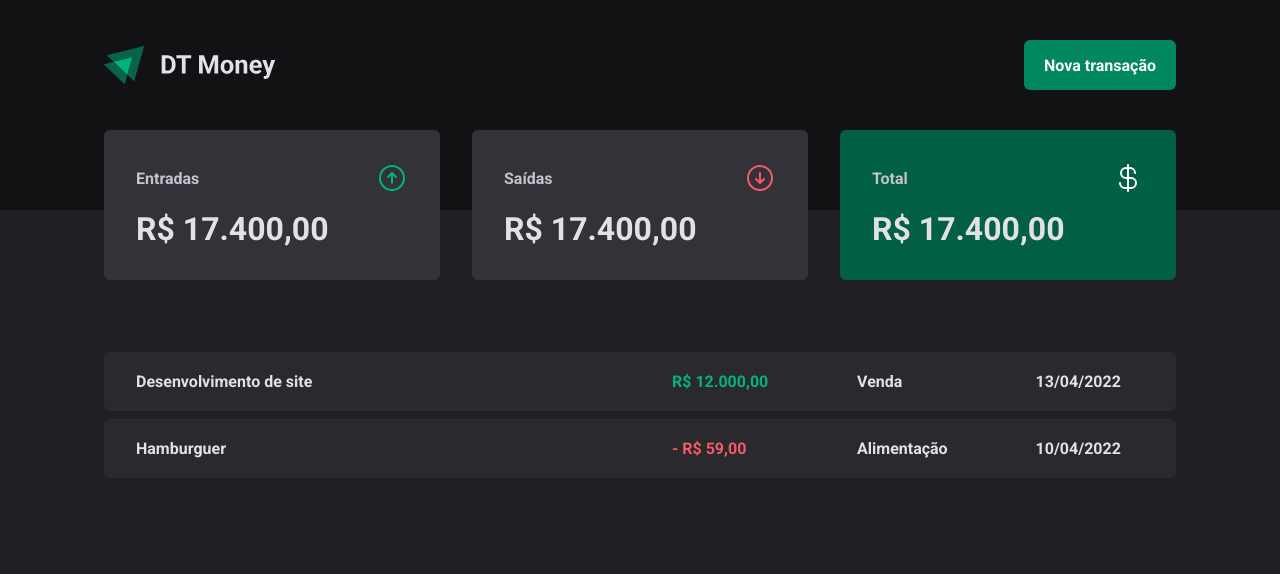
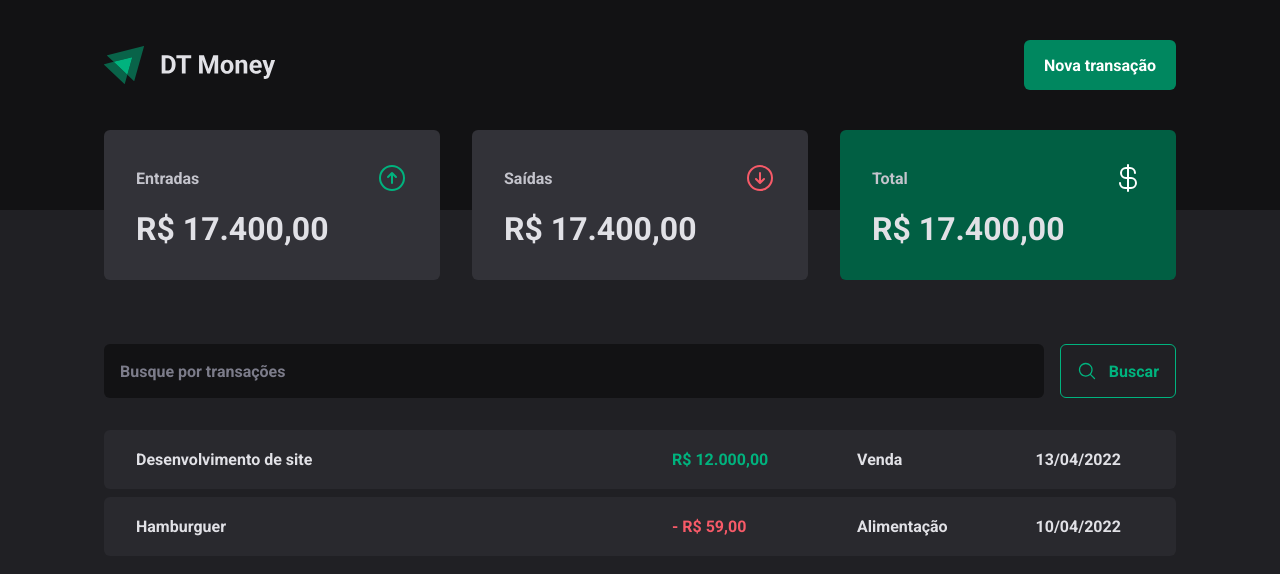
Before and after one commit to Luaxlz/ignite-dt-money, a React (Vite) app: page / in a window 1280 px wide. Shown: the top 574 px of the page. Built offline with nearby package versions, Linux system fonts and the light colour scheme.

Commit message:
feat: created transaction search form

```diff
--- /dev/null
+++ b/src/pages/Transactions/components/SearchForm/index.tsx
@@ -0,0 +1,15 @@
+import { MagnifyingGlass } from '@phosphor-icons/react';
+import { SearchFormContainer } from './style';
+
+export function SearchForm() {
+  return (
+    <SearchFormContainer>
+      <input type='text' placeholder='Busque por transações' />
+
+      <button type='submit'>
+        <MagnifyingGlass size={20} />
+        Buscar
+      </button>
+    </SearchFormContainer>
+  );
+}
--- /dev/null
+++ b/src/pages/Transactions/components/SearchForm/style.ts
@@ -0,0 +1,40 @@
+import styled from 'styled-components';
+
+export const SearchFormContainer = styled.form`
+  display: flex;
+  gap: 1rem;
+
+  input {
+    flex: 1;
+    border-radius: 6px;
+    border: 0;
+    background-color: ${(props) => props.theme['gray-900']};
+    color: ${(props) => props.theme['gray-300']};
+    padding: 1rem;
+
+    &::placeholder {
+      color: ${(props) => props.theme['gray-500']};
+    }
+  }
+
+  button {
+    display: flex;
+    align-items: center;
+    gap: 0.75rem;
+
+    border: 0;
+    padding: 1rem;
+    background-color: transparent;
+    border: 1px solid ${(props) => props.theme['green-300']};
+    color: ${(props) => props.theme['green-300']};
+    border-radius: 6px;
+    font-weight: bold;
+    transition: all 0.2s;
+
+    &:hover {
+      background-color: ${(props) => props.theme['green-500']};
+      border-color: ${(props) => props.theme['green-500']};
+      color: ${(props) => props.theme.white};
+    }
+  }
+`;
--- a/src/pages/Transactions/index.tsx
+++ b/src/pages/Transactions/index.tsx
@@ -1,5 +1,6 @@
 import { Header } from '../../components/Header';
 import { Summary } from '../../components/Header/Summary';
+import { SearchForm } from './components/SearchForm';
 import {
   PriceHighlight,
   TransactionsContainer,
@@ -13,6 +14,8 @@
       <Summary />
 
       <TransactionsContainer>
+        <SearchForm />
+
         <TransactionsTable>
           <tbody>
             <tr>
--- a/src/pages/Transactions/styles.ts
+++ b/src/pages/Transactions/styles.ts
@@ -12,7 +12,7 @@
   width: 100%;
   border-collapse: separate;
   border-spacing: 0 0.5rem;
-  /* margin-top: 1.5rem; */
+  margin-top: 1.5rem;
 
   td {
     padding: 1.25rem 2rem;
```
